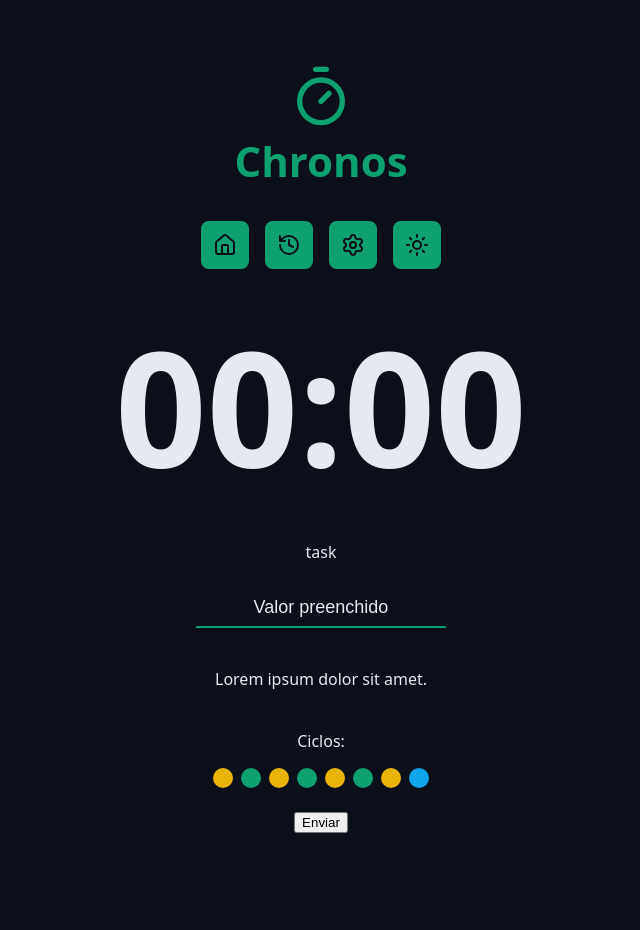
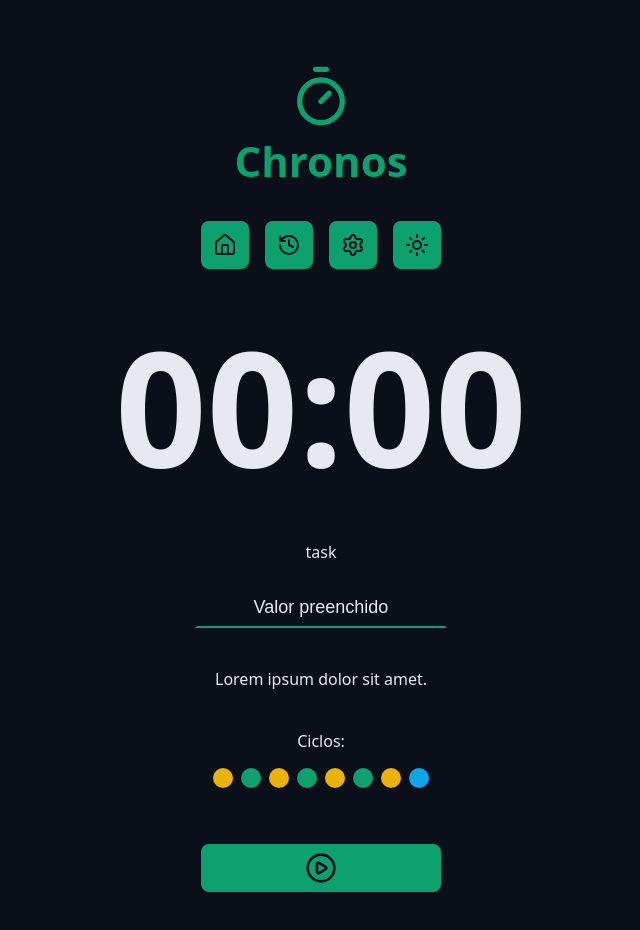
Before and after one commit to rodilon/chronos-pomodoro, a React app: page / in a window 1280 px wide. Shown: the top 930 px of the page, without its empty margins (319-959 px from the left). Before the commit the page ends 865 px from the top, so only its background shows below. Built offline with nearby package versions, Linux system fonts and the light colour scheme; the HTML template or start-up script is replaced by a standard one.

Commit message:
feat: cria botao reutilizavel

```diff
--- a/src/App.tsx
+++ b/src/App.tsx
@@ -6,6 +6,8 @@
 import { CountDown } from './components/CountDown';
 import { DefaultInput } from './components/DefaultInput';
 import { Cycles } from './components/Cycles';
+import { DefaultButton } from './components/DefaultButton';
+import { CircleStopIcon, PlayCircleIcon } from 'lucide-react';
 
 export function App() {
   return (
@@ -44,7 +46,7 @@
           </div>
 
           <div className='formRow'>
-            <button>Enviar</button>
+            <DefaultButton icon={<PlayCircleIcon />} />
           </div>
         </form>
       </Container>
--- /dev/null
+++ b/src/components/DefaultButton/index.tsx
@@ -0,0 +1,23 @@
+// type DefaultButtonProps = {
+//   type: 'text' | 'number' | 'search'; // union type
+// };
+import styles from './styles.module.css';
+
+type DefaultButtonProps = {
+  icon: React.ReactNode;
+  color?: 'green' | 'red';
+} & React.ComponentProps<'button'>; // extends all button attributes
+
+export function DefaultButton({
+  icon,
+  color = 'green',
+  ...props
+}: DefaultButtonProps) {
+  return (
+    <>
+      <button className={`${styles.button} ${styles[color]}`} {...props}>
+        {icon}
+      </button>
+    </>
+  );
+}
--- /dev/null
+++ b/src/components/DefaultButton/styles.module.css
@@ -0,0 +1,33 @@
+.button {
+  border: none;
+  background: var(--primary);
+  color: var(--text-over-primary);
+  display: flex;
+  align-items: center;
+  justify-content: center;
+  min-width: 24rem;
+  padding: 0.8rem;
+  border-radius: 0.8rem;
+  margin: 3.2rem 0; /* margem em cima e embaixo e 0 para laterais */
+  cursor: pointer;
+  transition: all 0.1s ease-in-out;
+}
+
+.button svg {
+  width: 3.2rem;
+  height: 3.2rem;
+}
+
+.button:hover {
+  filter: brightness(80%);
+}
+
+.red {
+  background: var(--error);
+  color: var(--text-over-error);
+}
+
+.green {
+  background: var(--primary);
+  color: var(--text-over-primary);
+}
```
